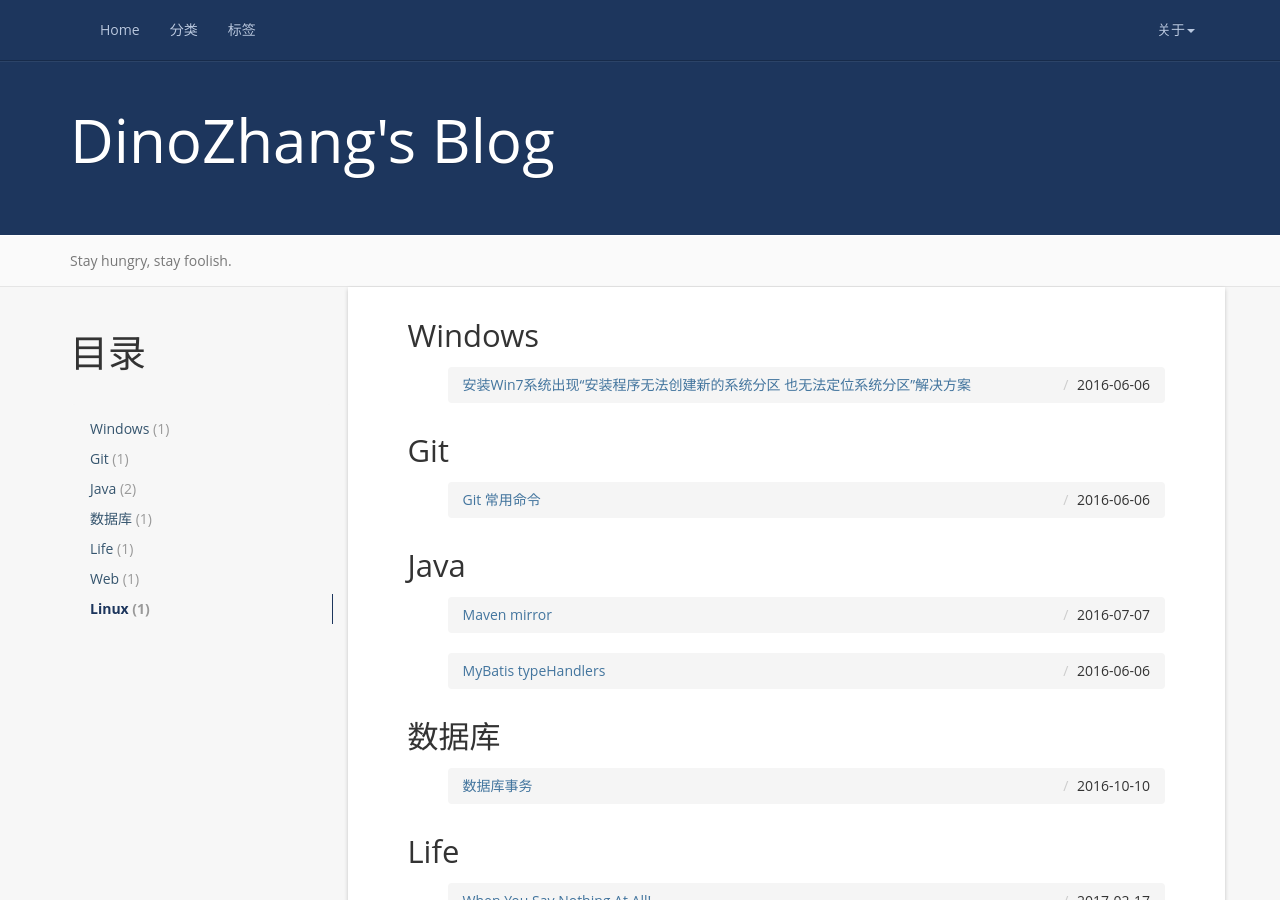
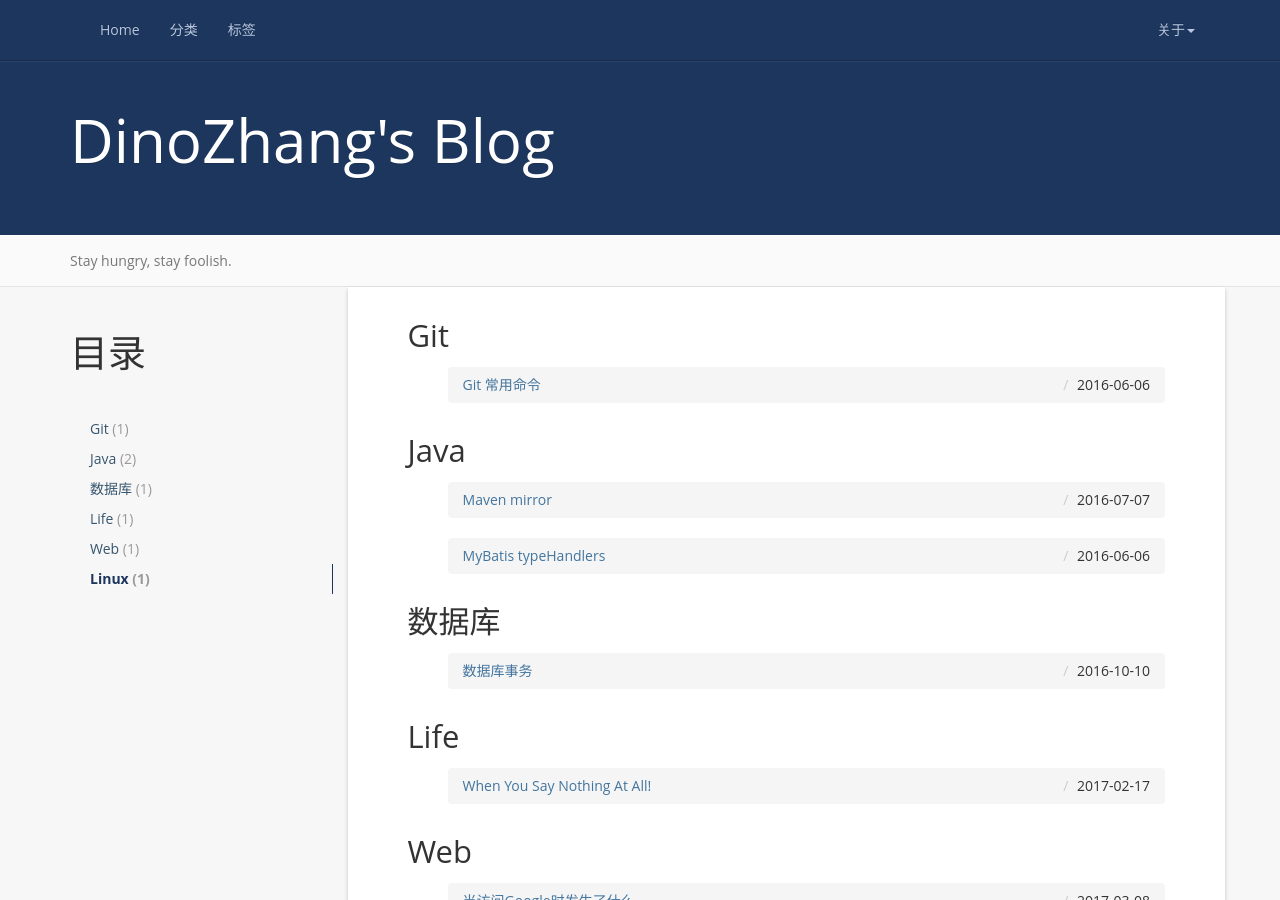
Before and after one commit to DinoZhang/dinozhang.github.io, a Jekyll site: the page built from categories/index.html, in a window 1280 px wide and 900 px high. Built offline with Jekyll 4.4.1, drawn with Linux system fonts in a browser that asks for light colours; nearby versions of some CDN libraries; comment, search, counter and statistics services are not loaded; a file with an impossible date is left out.

Commit message:
add a old blog

```diff
--- a/_posts/2015-01-19-windows-install-solution.md
+++ b/_posts/2015-01-19-windows-install-solution.md
@@ -1,7 +1,7 @@
 ---
 layout: post
 title:  "安装Win7系统出现“安装程序无法创建新的系统分区 也无法定位系统分区”解决方案"
-date:   2016-06-06 12:29:00 +0800
+date:   2015-01-019 12:29:00 +0800
 categories: Windows
 tag:
 ---
```
